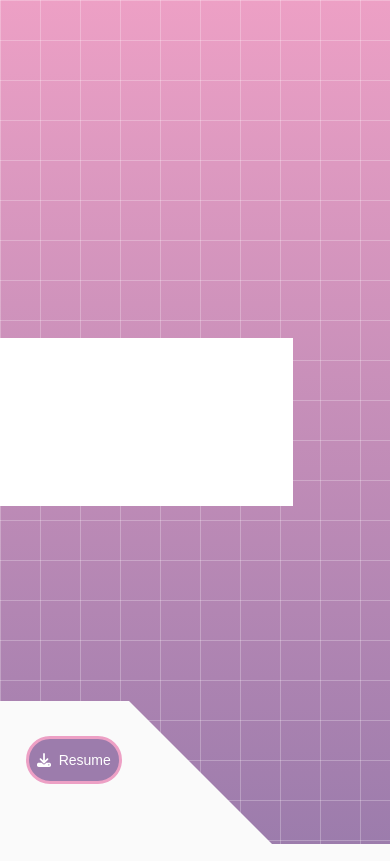
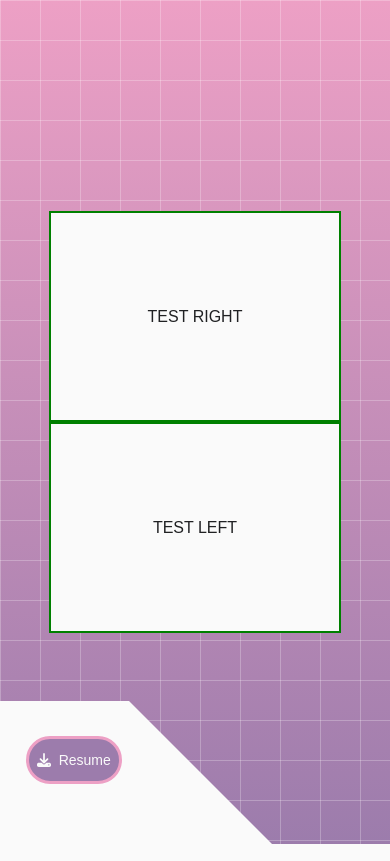
Before and after one commit to rkmiller131/portfolio, a React (Create React App) app in the folder client/: page / in a window 390 px wide. Built offline with nearby package versions, Linux system fonts and the light colour scheme; the HTML template or start-up script is replaced by a standard one.

Commit message:
Added a placement div with test borders for responsive layout of hero content

```diff
--- a/client/src/components/Hero.jsx
+++ b/client/src/components/Hero.jsx
@@ -4,9 +4,16 @@ import { faDownload } from '@fortawesome/free-solid-svg-icons';
 
 export default function Hero() {
   return (
-    <div className="hero-container">
+    <div className="hero-section">
       <div className="white-grid"></div>
-      <div className="placement"></div>
+      <div className="hero-content-container">
+        <div className="hero-column hero-left">
+          TEST LEFT
+        </div>
+        <div className="hero-column hero-right">
+          TEST RIGHT
+        </div>
+      </div>
       <div className="hero-slant">
         <button className="hero-btn">
           <FontAwesomeIcon icon={faDownload} className="hero-btn-icon" />
@@ -15,4 +22,4 @@ export default function Hero() {
       </div>
     </div>
   )
-}
+}``
--- a/client/src/styles/styles.scss
+++ b/client/src/styles/styles.scss
@@ -1,27 +1,29 @@
 // Light mode variables
 $pink-to-purple: linear-gradient(#eda0c5, #9c7cac);
 $purple-to-pink: linear-gradient(#9c7cac, #eda0c5);
+$appleWhite: #FAFAFA;
 
 // Dark mode variables
 $black-to-purple: linear-gradient(#202123, #9c7cac);
 $purple-to-black: linear-gradient(#9c7cac, #202123);
+$charcoal: #202123;
 
 * {
   box-sizing: border-box;
   font-family: 'Jua', sans-serif;
-  background-color: #FAFAFA;
+  background-color: $appleWhite;
   margin: 0;
   padding: 0;
   cursor: url('https://res.cloudinary.com/dnr41r1lq/image/upload/v1691460747/icons8-cursor-64_qbudfa.png'), pointer;
 }
 
-.hero-container {
+.hero-section {
   display: flex;
   position: relative;
   align-items: center;
   width: 100%;
   min-height: 100vh;
-  color: black;
+  color: $charcoal;
   background: $pink-to-purple;
   &.dark {
     background: $black-to-purple;
@@ -39,22 +41,35 @@ $purple-to-black: linear-gradient(#9c7cac, #202123);
     linear-gradient(to bottom, rgba(255, 255, 255, 0.25) 1px, transparent 1px);
 }
 
-.placement {
+.hero-content-container {
+  display: flex;
+  flex-direction: row; //default, but just good to know - one row of two cols
   width: 75%;
-  height: 20vh;
+  height: 50%;
   position: absolute;
-  background-color: white;
-  align-self: center;
+  background-color: $appleWhite;
+  margin-left: 12.5%;
+  @media screen and (max-width: 900px) {
+    flex-direction: column-reverse;
+  }
+}
+
+.hero-column {
+  display: flex;
+  border: 2px solid green;
+  flex-basis: 50%;
+  align-items: center;
+  justify-content: center;
 }
 
 .hero-slant {
   align-self: flex-end;
   position: relative;
-  background-color: #FAFAFA;
+  background-color: $appleWhite;
   height: 17vh;
   width: 33vw;
   &.dark {
-    background-color: #202123;
+    background-color: $charcoal;
   }
 }
 
@@ -65,17 +80,25 @@ $purple-to-black: linear-gradient(#9c7cac, #202123);
 
   border-width: 80px;
   border-style: solid;
-  border-left-color: #FAFAFA;
+  border-left-color: $appleWhite;
   border-right-color: transparent;
   border-top-color: transparent;
-  border-bottom-color: #FAFAFA;
+  border-bottom-color: $appleWhite;
 }
 
 .hero-btn-icon {
   background: transparent;
-  color: white;
+  color: $appleWhite;
   font-size: 28px;
   margin-right: 15px;
+  @media screen and (max-width: 900px) {
+    font-size: 18px;
+    margin-right: 10px;
+  }
+  @media screen and (max-width: 600px) {
+    font-size: 14px;
+    margin-right: 8px;
+  }
 }
 
 .hero-btn {
@@ -87,9 +110,22 @@ $purple-to-black: linear-gradient(#9c7cac, #202123);
   border: 4px solid #eda0c5;
   border-radius: 4rem 4rem;
   background-color: #9c7cac;
-  color: white;
+  color: $appleWhite;
   font-size: 28px;
   z-index: 1;
+  @media screen and (max-width: 900px) {
+    height: 4rem;
+    width: 12rem;
+    font-size: 18px;
+    border-radius: 3rem 3rem;
+    border: 3px solid #eda0c5;
+  }
+  @media screen and (max-width: 600px) {
+    height: 3rem;
+    width: 6rem;
+    font-size: 14px;
+    border-radius: 2rem 2rem;
+  }
 }
 
 .hero-btn:hover {
@@ -100,31 +136,31 @@ $purple-to-black: linear-gradient(#9c7cac, #202123);
   background-color: #8c89b6;
 }
 
-@media screen and (max-width: 900px) {
-  .hero-btn-icon {
-    font-size: 18px;
-    margin-right: 10px;
-  }
-  .hero-btn {
-    height: 4rem;
-    width: 12rem;
-    font-size: 18px;
-    border-radius: 3rem 3rem;
-    border: 3px solid #eda0c5;
-  }
-}
-@media screen and (max-width: 600px) {
-  .hero-btn-icon {
-    font-size: 14px;
-    margin-right: 8px;
-  }
-  .hero-btn {
-    height: 3rem;
-    width: 6rem;
-    font-size: 14px;
-    border-radius: 2rem 2rem;
-  }
-}
+// @media screen and (max-width: 900px) { // on materialUi breakpoints, standards for responsive design: 1200, 900, 600
+//   // .hero-btn-icon {
+//   //   font-size: 18px;
+//   //   margin-right: 10px;
+//   // }
+//   // .hero-btn {
+//   //   height: 4rem;
+//   //   width: 12rem;
+//   //   font-size: 18px;
+//   //   border-radius: 3rem 3rem;
+//   //   border: 3px solid #eda0c5;
+//   // }
+// }
+// @media screen and (max-width: 600px) {
+//   .hero-btn-icon {
+//     font-size: 14px;
+//     margin-right: 8px;
+//   }
+//   .hero-btn {
+//     height: 3rem;
+//     width: 6rem;
+//     font-size: 14px;
+//     border-radius: 2rem 2rem;
+//   }
+// }
 // className = 'body dark'
 
 /*
```
